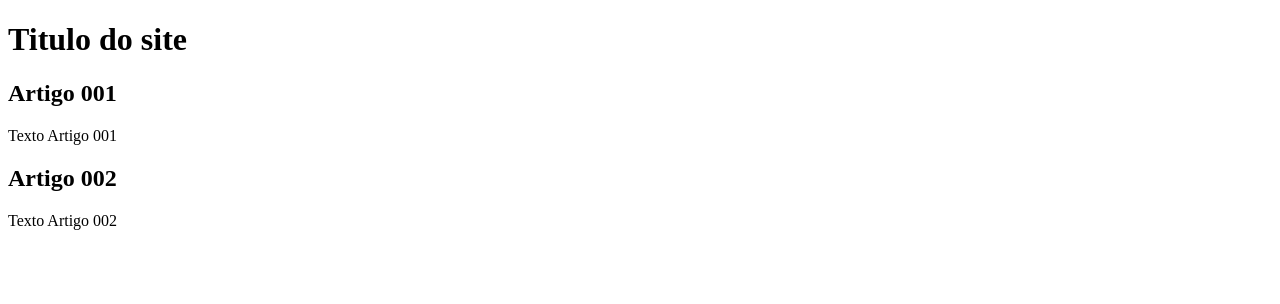
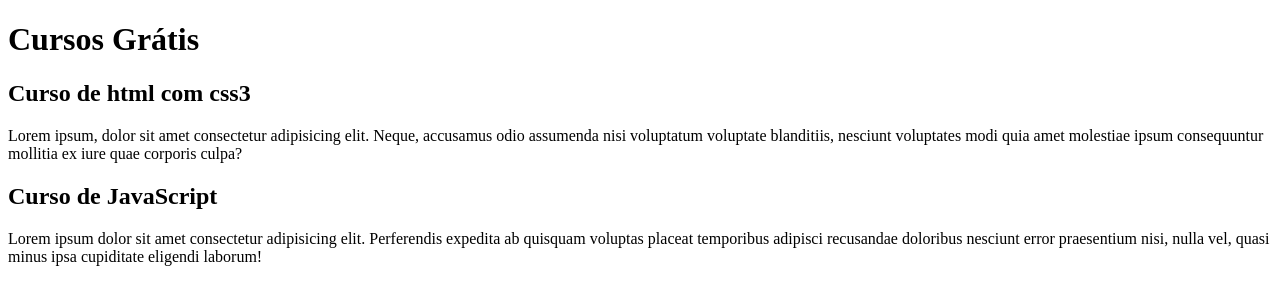
Before and after one commit to keilamarsilva/projeto-site, a plain HTML site: page index.html in a window 1280 px wide. Drawn offline with Linux system fonts and the light colour scheme.

Commit message:
comecei a escrever conteúdo

```diff
--- a/index.html
+++ b/index.html
@@ -9,15 +9,15 @@
 <body>
     <main>
         <header>
-            <h1>Titulo do site </h1>
+            <h1>Cursos Grátis</h1>
         </header>
         <article>
-            <h1>Artigo 001</h1>
-            <p>Texto Artigo 001</p>
+            <h2>Curso de html com css3</h2>
+            <p>Lorem ipsum, dolor sit amet consectetur adipisicing elit. Neque, accusamus odio assumenda nisi voluptatum voluptate blanditiis, nesciunt voluptates modi quia amet molestiae ipsum consequuntur mollitia ex iure quae corporis culpa?</p>
         </article>
         <article>
-            <h1>Artigo 002</h1>
-            <p>Texto Artigo 002</p>
+            <h2>Curso de JavaScript</h2>
+            <p>Lorem ipsum dolor sit amet consectetur adipisicing elit. Perferendis expedita ab quisquam voluptas placeat temporibus adipisci recusandae doloribus nesciunt error praesentium nisi, nulla vel, quasi minus ipsa cupiditate eligendi laborum!</p>
         </article>
     </main>
 
```
